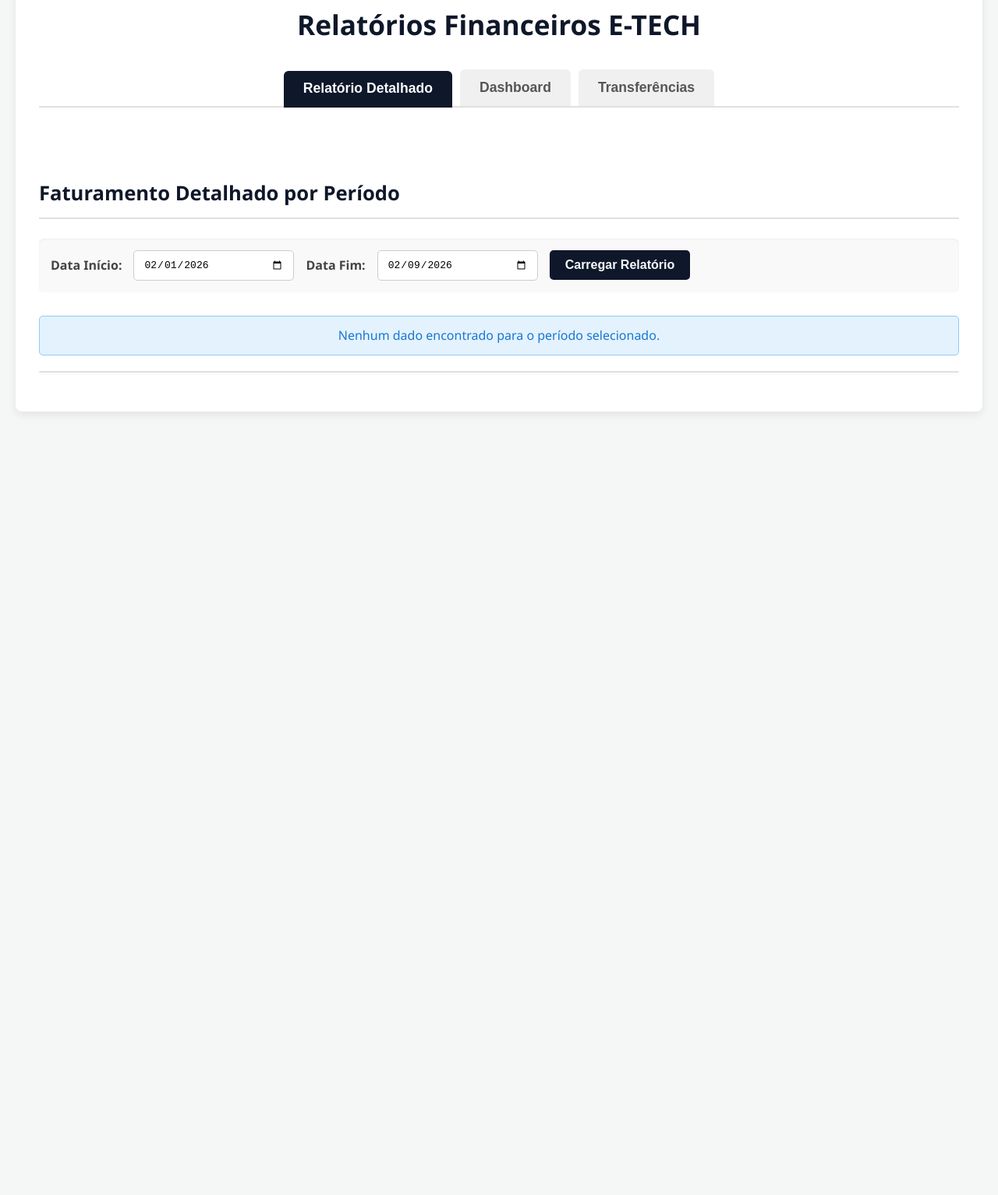
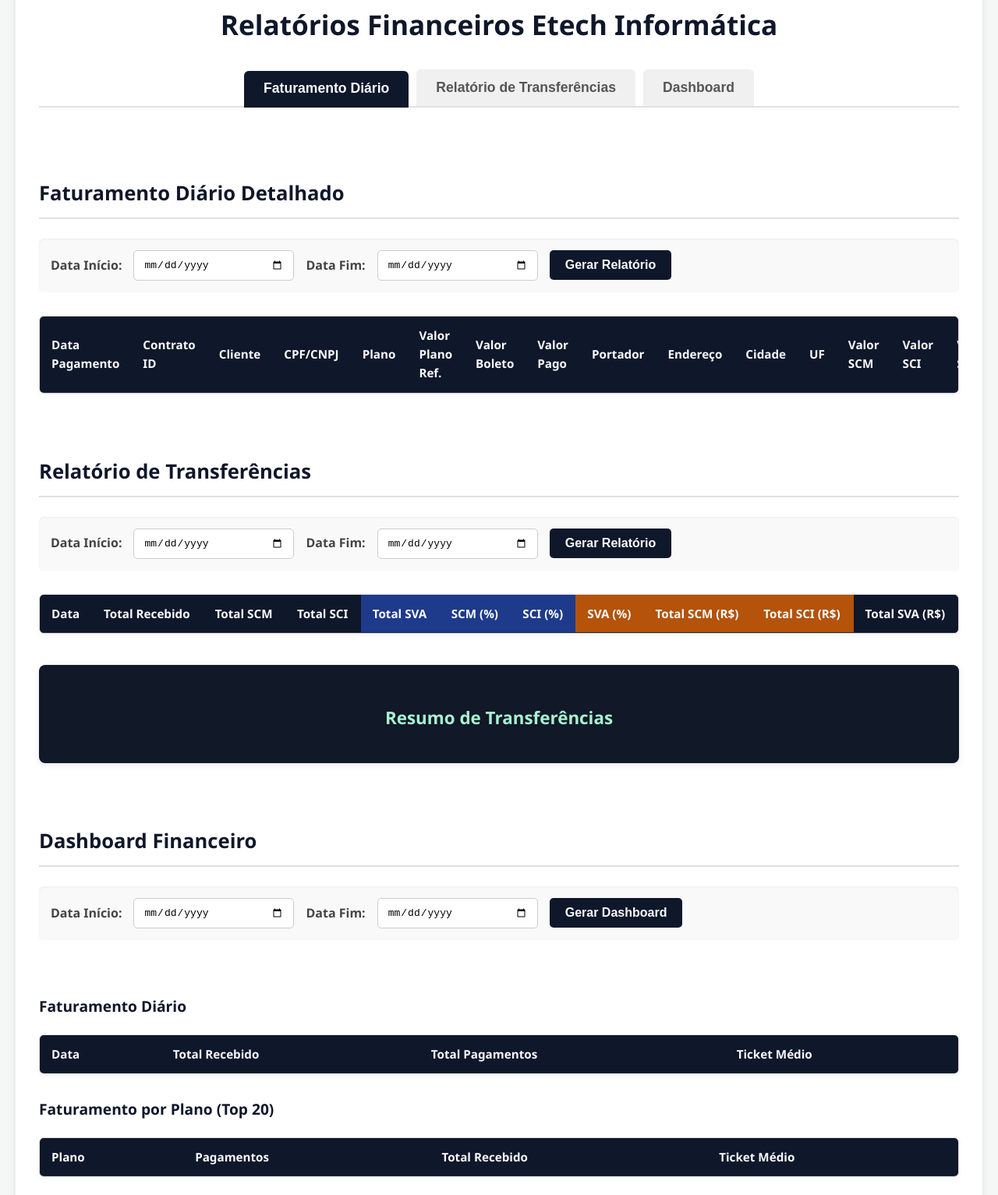
Before and after one commit to paulobarrozosf-hash/financeiroe-tech, a plain HTML site: page public/index.html in a window 1280 px wide. Shown: the part 91-1624 px from the top of the page at 78% size. Before the commit the page ends 800 px from the top, so only its background shows below. Drawn offline with Linux system fonts and the light colour scheme; no server answers.

Commit message:
Update index.html

```diff
--- a/public/index.html
+++ b/public/index.html
@@ -3,138 +3,149 @@
 <head>
     <meta charset="UTF-8">
     <meta name="viewport" content="width=device-width, initial-scale=1.0">
-    <title>Relatórios Financeiros E-TECH</title>
+    <title>Relatórios Financeiros Etech</title>
     <link rel="stylesheet" href="style.css">
 </head>
 <body>
     <div class="container">
-        <h1>Relatórios Financeiros E-TECH</h1>
+        <h1>Relatórios Financeiros Etech Informática</h1>
 
-        <!-- Botões de Navegação das Abas -->
         <div class="tab-navigation">
-            <button class="tab-button active" data-tab="relatorio-detalhado">Relatório Detalhado</button>
+            <button class="tab-button active" data-tab="detalhado">Faturamento Diário</button>
+            <button class="tab-button" data-tab="transferencias">Relatório de Transferências</button>
             <button class="tab-button" data-tab="dashboard">Dashboard</button>
-            <button class="tab-button" data-tab="transferencias">Transferências</button>
         </div>
 
-        <!-- Seção do Relatório Detalhado -->
-        <div id="relatorio-detalhado" class="tab-content active">
-            <h2>Faturamento Detalhado por Período</h2>
+        <div id="detalhado" class="tab-content active">
+            <h2>Faturamento Diário Detalhado</h2>
             <div class="controls">
-                <label for="dataInicioDetalhado">Data Início:</label>
-                <input type="date" id="dataInicioDetalhado">
-
-                <label for="dataFimDetalhado">Data Fim:</label>
-                <input type="date" id="dataFimDetalhado">
-
-                <button id="fetchReportButton">Carregar Relatório</button>
+                <label for="dateInputStartDetalhado">Data Início:</label>
+                <input type="date" id="dateInputStartDetalhado">
+                <label for="dateInputEndDetalhado">Data Fim:</label>
+                <input type="date" id="dateInputEndDetalhado">
+                <button id="fetchDetalhadoButton">Gerar Relatório</button>
             </div>
-
-            <div id="status-messages-detalhado" class="status-messages">
-                <div id="loading-detalhado" class="message loading-message" style="display: none;">
-                    Carregando dados...
-                </div>
-                <div id="error-detalhado" class="message error-message" style="display: none;"></div>
-                <div id="no-data-detalhado" class="message info-message" style="display: none;">Nenhum dado encontrado para o período selecionado.</div>
+            <div class="status-messages">
+                <p id="detalhadoMessage" class="message info-message" style="display: none;"></p>
             </div>
-
             <div class="table-container">
-                <table id="financialReportTable">
+                <table id="detalhadoTable">
                     <thead>
                         <tr>
-                            <!-- Cabeçalhos serão preenchidos via JS -->
+                            <th>Data Pagamento</th>
+                            <th>Contrato ID</th>
+                            <th>Cliente</th>
+                            <th>CPF/CNPJ</th>
+                            <th>Plano</th>
+                            <th>Valor Plano Ref.</th>
+                            <th>Valor Boleto</th>
+                            <th>Valor Pago</th>
+                            <th>Portador</th>
+                            <th>Endereço</th>
+                            <th>Cidade</th>
+                            <th>UF</th>
+                            <th>Valor SCM</th>
+                            <th>Valor SCI</th>
+                            <th>Valor SVA</th>
+                            <th>Forma Pagamento</th>
+                            <th>Título ID</th>
+                            <th>Nosso Número</th>
+                            <th>Número Documento</th>
                         </tr>
                     </thead>
                     <tbody>
-                        <!-- Dados serão preenchidos via JS -->
+                        <!-- Dados serão inseridos aqui pelo JavaScript -->
                     </tbody>
                 </table>
             </div>
         </div>
 
-        <!-- Seção do Dashboard -->
-        <div id="dashboard" class="tab-content" style="display: none;">
-            <h2>Dashboard por Período</h2>
+        <div id="transferencias" class="tab-content">
+            <h2>Relatório de Transferências</h2>
             <div class="controls">
-                <label for="dataInicioDashboard">Data Início:</label>
-                <input type="date" id="dataInicioDashboard">
-                <label for="dataFimDashboard">Data Fim:</label>
-                <input type="date" id="dataFimDashboard">
-                <button id="fetchDashboardButton">Ver Dashboard</button>
+                <label for="dateInputStartTransferencias">Data Início:</label>
+                <input type="date" id="dateInputStartTransferencias">
+                <label for="dateInputEndTransferencias">Data Fim:</label>
+                <input type="date" id="dateInputEndTransferencias">
+                <button id="fetchTransferenciasButton">Gerar Relatório</button>
             </div>
-
-            <div id="status-messages-dashboard" class="status-messages">
-                <div id="loading-dashboard" class="message loading-message" style="display: none;">
-                    Carregando dashboard...
-                </div>
-                <div id="error-dashboard" class="message error-message" style="display: none;"></div>
-                <div id="no-data-dashboard" class="message info-message" style="display: none;">Nenhum dado encontrado para o período selecionado.</div>
+            <div class="status-messages">
+                <p id="transferenciasMessage" class="message info-message" style="display: none;"></p>
             </div>
-
-            <div class="dashboard-cards">
-                <!-- Cards de resumo serão preenchidos via JS -->
-            </div>
-
-            <h3>Ticket Médio por Dia</h3>
-            <div class="table-container">
-                <table id="dailyTicketTable">
-                    <thead><tr><th>Dia</th><th>Pagamentos</th><th>Total Recebido</th><th>Ticket Médio</th></tr></thead>
-                    <tbody></tbody>
-                </table>
-            </div>
-
-            <h3>Ticket Médio por Plano (Top 20)</h3>
-            <div class="table-container">
-                <table id="planTicketTable">
-                    <thead><tr><th>Plano</th><th>Pagamentos</th><th>Total Recebido</th><th>Ticket Médio</th></tr></thead>
-                    <tbody></tbody>
-                </table>
-            </div>
-        </div>
-
-        <!-- Seção de Transferências -->
-        <div id="transferencias" class="tab-content" style="display: none;">
-            <h2>Transferências entre Contas por Período</h2>
-            <div class="controls">
-                <label for="dataInicioTransfer">Data Início:</label>
-                <input type="date" id="dataInicioTransfer">
-                <label for="dataFimTransfer">Data Fim:</label>
-                <input type="date" id="dataFimTransfer">
-                <button id="fetchTransferButton">Ver Transferências</button>
-            </div>
-
-            <div id="status-messages-transferencias" class="status-messages">
-                <div id="loading-transferencias" class="message loading-message" style="display: none;">
-                    Carregando transferências...
-                </div>
-                <div id="error-transferencias" class="message error-message" style="display: none;"></div>
-                <div id="no-data-transferencias" class="message info-message" style="display: none;">Nenhum dado encontrado para o período selecionado.</div>
-            </div>
-
             <div class="table-container">
                 <table id="transferTable">
                     <thead>
                         <tr>
                             <th>Data</th>
-                            <th>Total Pag.</th>
-                            <th>Valor Total Boleto</th>
                             <th>Total Recebido</th>
-                            <th style="background-color: #0f172a; color: #f8fafc;">Total SCM</th>
-                            <th style="background-color: #0f172a; color: #f8fafc;">SCM → SCI</th>
-                            <th style="background-color: #0f172a; color: #f8fafc;">SCM → SVA</th>
-                            <th style="background-color: #0f172a; color: #f8fafc;">Total SVA</th>
-                            <th style="background-color: #0f172a; color: #f8fafc;">SVA → SCM</th>
-                            <th style="background-color: #0f172a; color: #f8fafc;">SVA → SCI</th>
+                            <th>Total SCM</th>
+                            <th>Total SCI</th>
+                            <th>Total SVA</th>
+                            <th>SCM (%)</th>
+                            <th>SCI (%)</th>
+                            <th>SVA (%)</th>
+                            <th>Total SCM (R$)</th>
+                            <th>Total SCI (R$)</th>
+                            <th>Total SVA (R$)</th>
                         </tr>
                     </thead>
                     <tbody>
-                        <!-- Dados serão preenchidos via JS -->
+                        <!-- Dados serão inseridos aqui pelo JavaScript -->
                     </tbody>
                 </table>
             </div>
+            <div class="transfer-panel" id="transferPanel">
+                <h3 class="transfer-panel-title">Resumo de Transferências</h3>
+                <!-- Resumo de transferências será inserido aqui pelo JavaScript -->
+            </div>
+        </div>
 
-            <div id="transferPanel" class="transfer-panel">
-                <!-- Painel de resumo de transferências será preenchido via JS -->
+        <div id="dashboard" class="tab-content">
+            <h2>Dashboard Financeiro</h2>
+            <div class="controls">
+                <label for="dateInputStartDashboard">Data Início:</label>
+                <input type="date" id="dateInputStartDashboard">
+                <label for="dateInputEndDashboard">Data Fim:</label>
+                <input type="date" id="dateInputEndDashboard">
+                <button id="fetchDashboardButton">Gerar Dashboard</button>
+            </div>
+            <div class="status-messages">
+                <p id="dashboardMessage" class="message info-message" style="display: none;"></p>
+            </div>
+            <div class="dashboard-cards" id="summaryCards">
+                <!-- Cards de resumo serão inseridos aqui pelo JavaScript -->
+            </div>
+            <h3>Faturamento Diário</h3>
+            <div class="table-container">
+                <table id="dashboardDailyTable">
+                    <thead>
+                        <tr>
+                            <th>Data</th>
+                            <th>Total Recebido</th>
+                            <th>Total Pagamentos</th>
+                            <th>Ticket Médio</th>
+                        </tr>
+                    </thead>
+                    <tbody>
+                        <!-- Dados serão inseridos aqui pelo JavaScript -->
+                    </tbody>
+                </table>
+            </div>
+            <h3>Faturamento por Plano (Top 20)</h3>
+            <div class="table-container">
+                <table id="dashboardPlanTable">
+                    <thead>
+                        <tr>
+                            <th>Plano</th>
+                            <th>Pagamentos</th>
+                            <th>Total Recebido</th>
+                            <th>Ticket Médio</th>
+                        </tr>
+                    </thead>
+                    <tbody>
+                        <!-- Dados serão inseridos aqui pelo JavaScript -->
+                    </tbody>
+                </table>
             </div>
         </div>
     </div>
```
